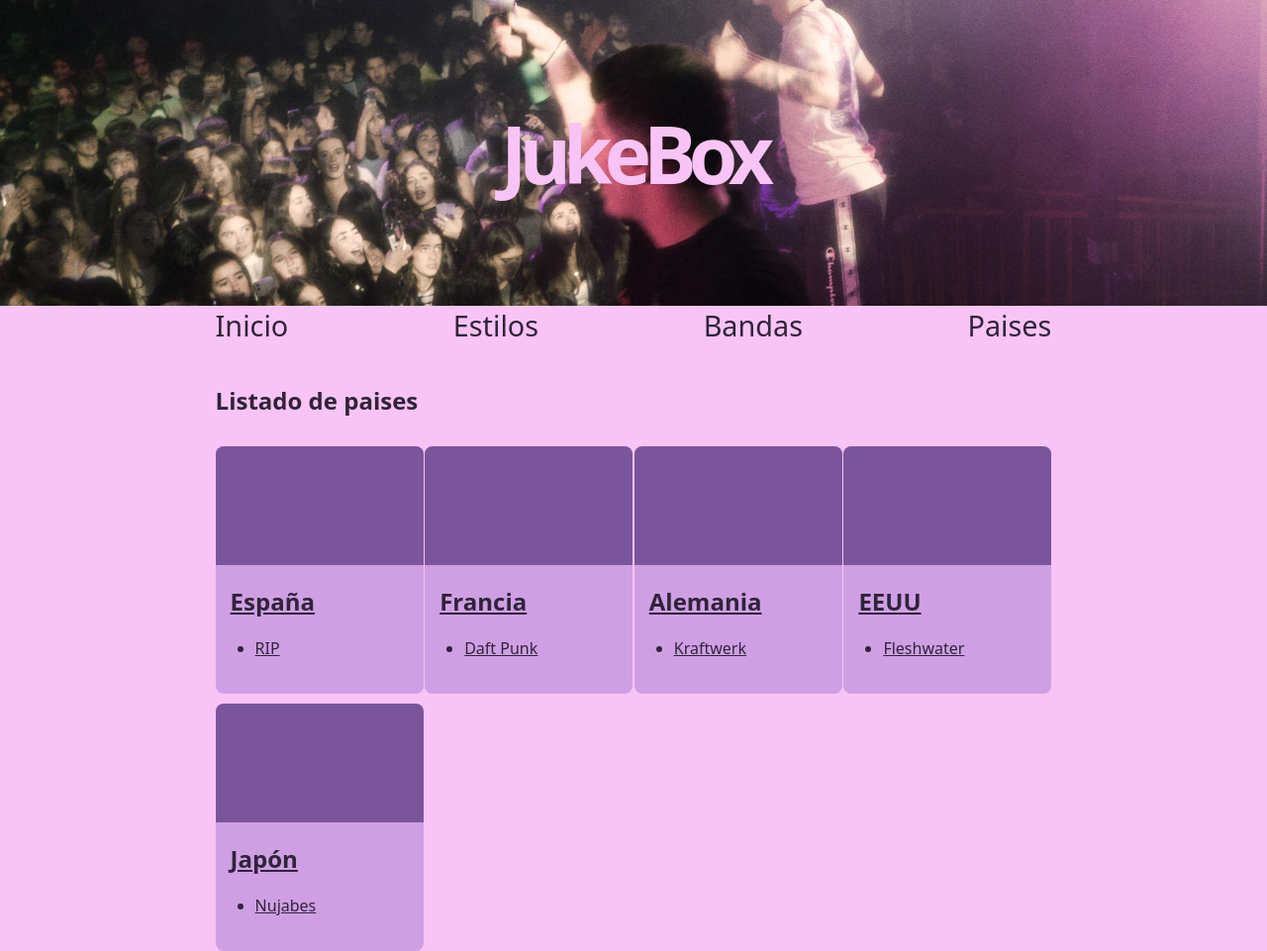
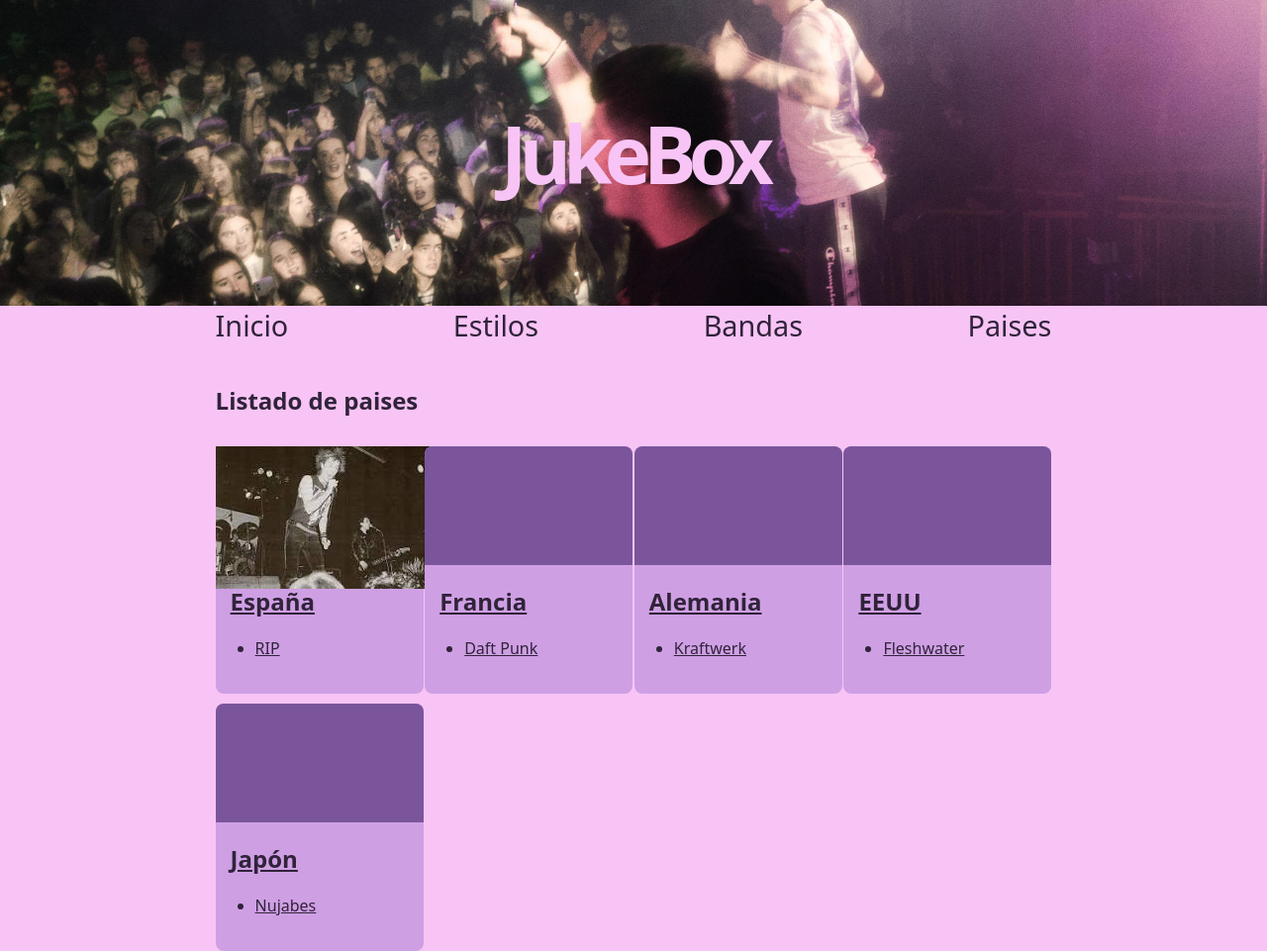
Before and after one commit to unaiLarra/jukeBox, a Django app: page / in a window 1280 px wide. Shown: the whole page at 99% size. Run offline with Django 4.2, Linux system fonts and the light colour scheme; data comes from the database, SQL or seed files in the repository; both versions use the stored data as it was after the commit.

Commit message:
nuevas imagenes y html

```diff
--- a/appJukeBox/templates/index.html
+++ b/appJukeBox/templates/index.html
@@ -20,7 +20,11 @@
         {% if lista_banda %}
         {% for b in lista_banda %}
             <div class="card">
-                <div class="card-image"></div>
+                <div class="card-image">
+                    {% if b.imagen %}
+                    <img src="{{b.imagen.url}}" alt="sin imagen">
+                    {% endif %}
+                </div>
                 <div class="card-content">
                     <h2>
                         <a href="/paises/{{ b.pais.id }}">{{ b.pais }}</a>
```
Also changed, not shown: appJukeBox/media/images/images.jpeg (added), db.sqlite3.
